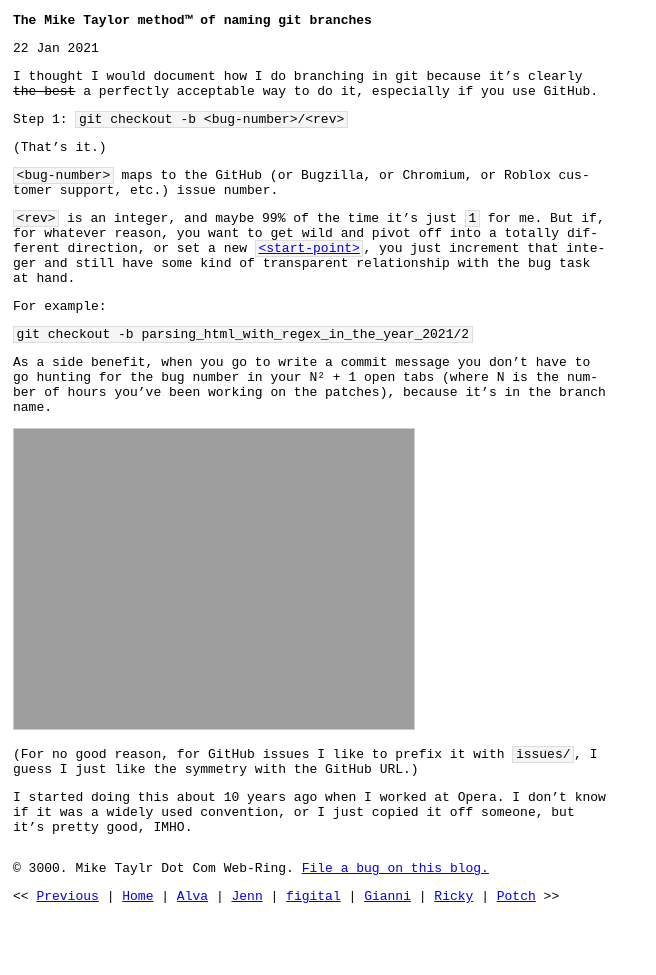
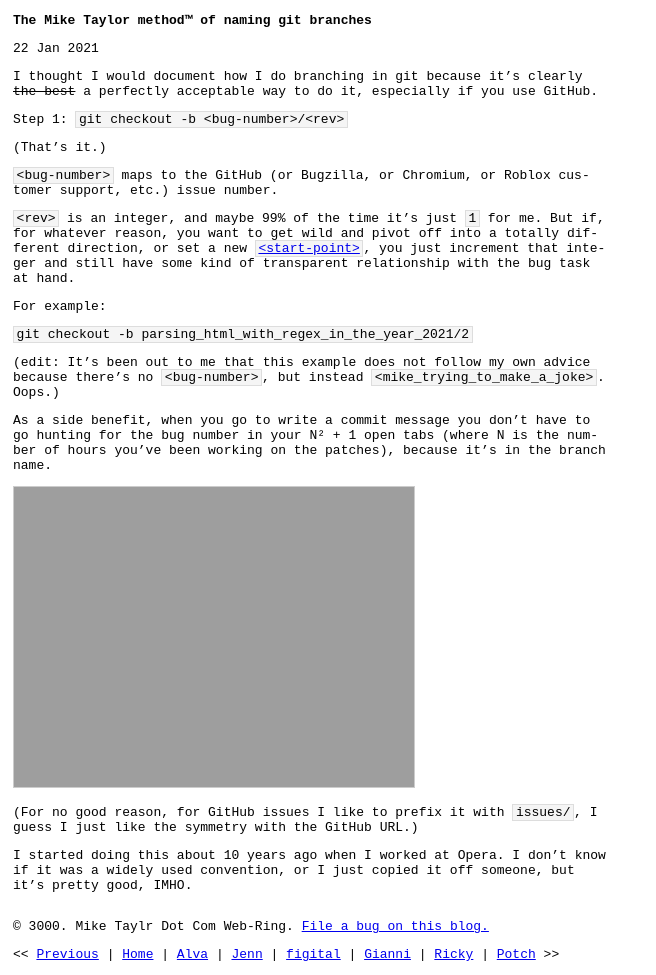
Before and after one commit to miketaylr/miketaylr.com-blog, a Jekyll site: the page built from _posts/2021-01-22-how-i-do-git-branches.md, in a window 1280 px wide. Shown: the whole page, without its empty margins (0-656 px from the left). Built offline with Jekyll 4.4.1, drawn with Linux system fonts in a browser that asks for light colours; before the commit the page ends 917 px from its top, so only the background shows below that.

Commit message:
add note for mistake oops

```diff
--- a/_posts/2021-01-22-how-i-do-git-branches.md
+++ b/_posts/2021-01-22-how-i-do-git-branches.md
@@ -18,6 +18,8 @@ For example:
 
 `git checkout -b parsing_html_with_regex_in_the_year_2021/2`
 
+(edit: It's been out to me that this example does not follow my own advice because there's no `<bug-number>`, but instead `<mike_trying_to_make_a_joke>`. Oops.)
+
 As a side benefit, when you go to write a commit message you don't have to go hunting for the bug number in your N² + 1 open tabs (where N is the number of hours you've been working on the patches), because it's in the branch name.
 
 <img alt="screenshot of a git commit prompt which also shows the branch name by default" src="https://miketaylr.com/posts/assets/git-branch.png" style="border:1px solid #ccc">
```
